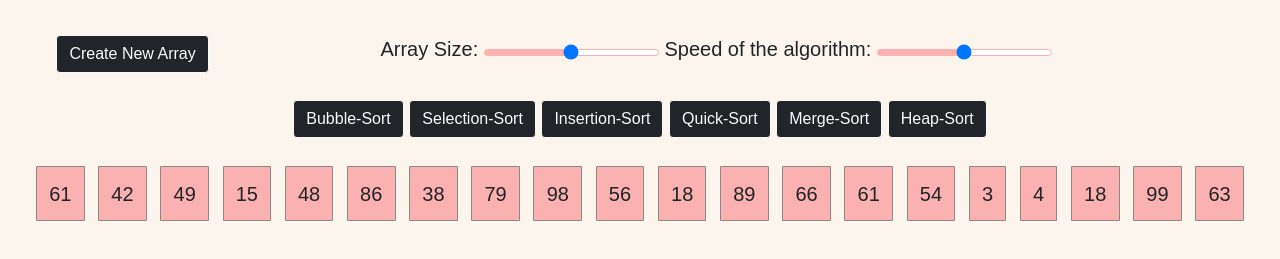
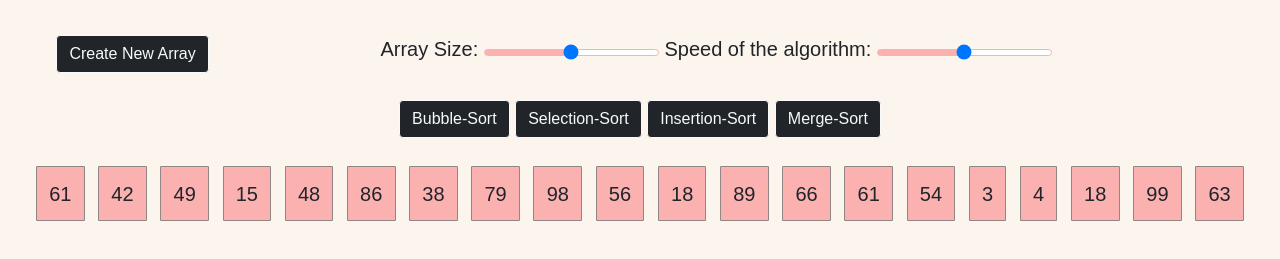
Before and after one commit to rohan37kumar/sortingvisualiser, a plain HTML site: page index.html in a window 1280 px wide. Shown: the part 107-366 px from the top of the page. Drawn offline with nearby package versions, Linux system fonts and the light colour scheme.

Commit message:
fifth commit

```diff
--- a/index.html
+++ b/index.html
@@ -26,9 +26,9 @@
             <button type="button" class="btn btn-outline-light btn-dark bubbleSort">Bubble-Sort</button>
             <button type="button" class="btn btn-outline-light btn-dark selectionSort">Selection-Sort</button>
             <button type="button" class="btn btn-outline-light btn-dark insertionSort">Insertion-Sort</button>
-            <button type="button" class="btn btn-outline-light btn-dark quickSort">Quick-Sort</button>
+            <!-- <button type="button" class="btn btn-outline-light btn-dark quickSort">Quick-Sort</button> -->
             <button type="button" class="btn btn-outline-light btn-dark mergeSort">Merge-Sort</button>
-            <button type="button" class="btn btn-outline-light btn-dark heapSort">Heap-Sort</button>
+            <!-- <button type="button" class="btn btn-outline-light btn-dark heapSort">Heap-Sort</button> -->
         </div>
     </nav>
 
```
